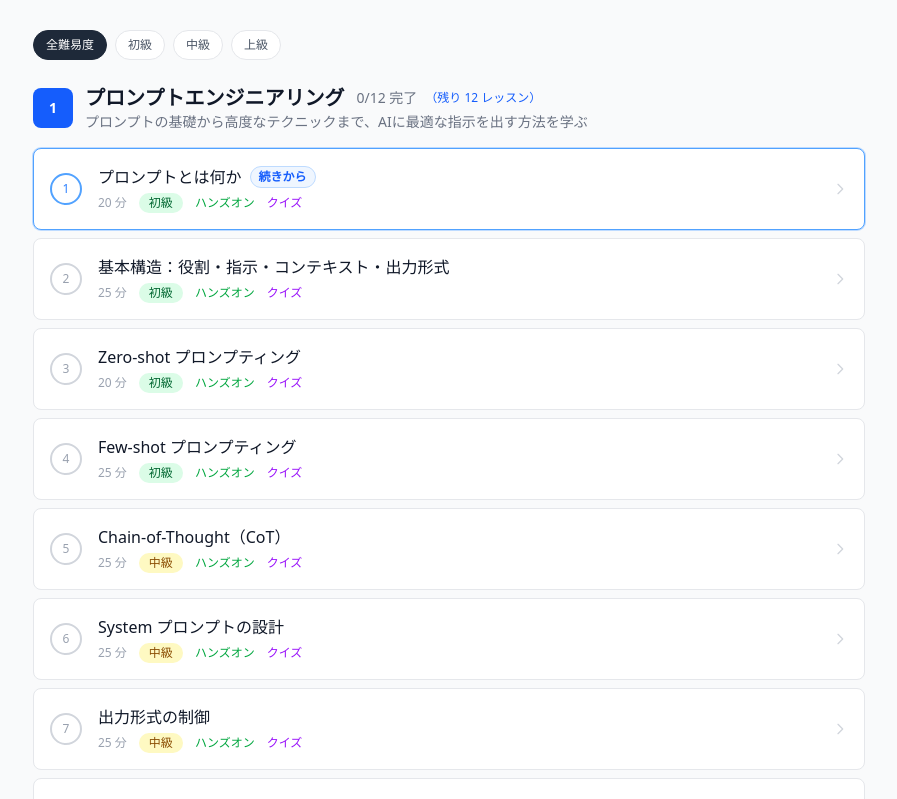
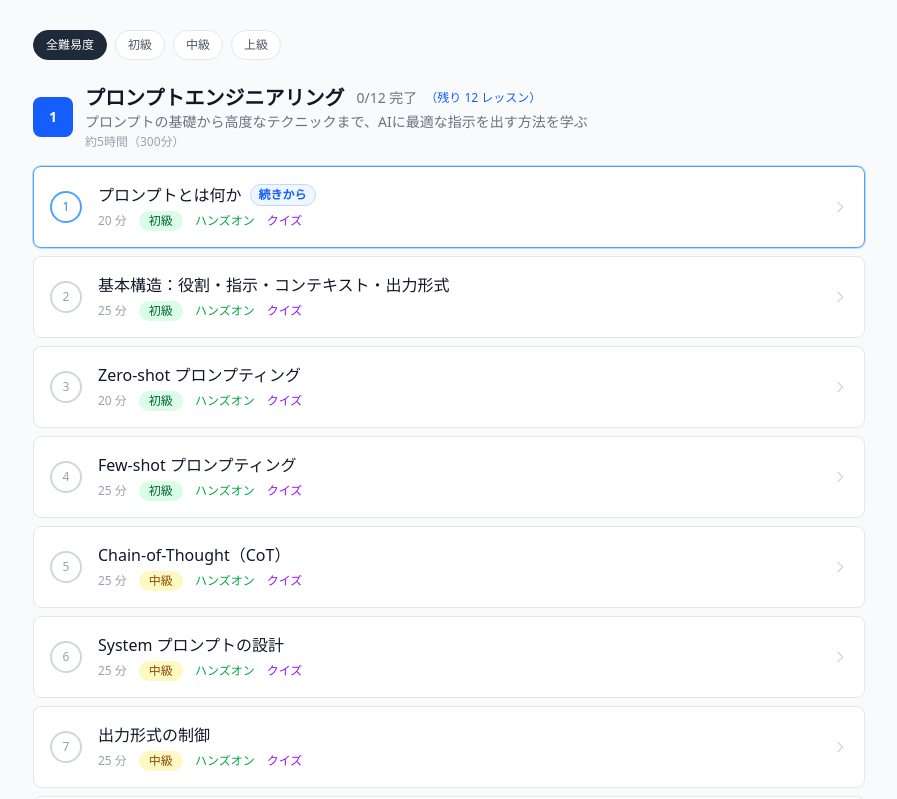
Before and after one commit to yts-takahashi/ai-learning, a Next.js app: page /lessons in a window 1280 px wide. Shown: the part 1161-1960 px from the top of the page, without its empty margins (191-1088 px from the left). Built offline with nearby package versions, Linux system fonts and the light colour scheme; no server answers.

Commit message:
improve(ux): レッスン一覧のチャプターヘッダーに推定総学習時間を表示

```diff
--- a/src/app/lessons/page.tsx
+++ b/src/app/lessons/page.tsx
@@ -90,6 +90,9 @@ export default async function LessonsPage({ searchParams }: LessonsPageProps) {
                   {chapterInfo && (
                     <p className="text-sm text-gray-500">{chapterInfo.description}</p>
                   )}
+                  <p className="text-xs text-gray-400 mt-0.5">
+                    約{Math.round(chapter.lessons.reduce((sum, l) => sum + l.duration, 0) / 60 * 10) / 10}時間（{chapter.lessons.reduce((sum, l) => sum + l.duration, 0)}分）
+                  </p>
                 </div>
               </div>
 
```
Also changed, not shown: 1 other file (tests, documents, lock files or other folders).
